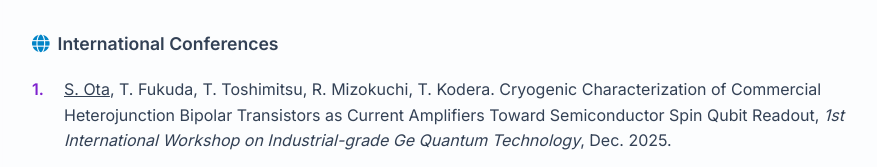
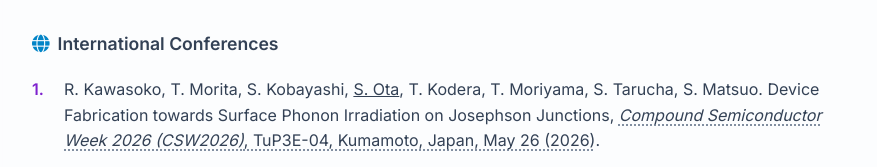
Before and after one commit to shunsuke-ota25/shunsuke-ota25.github.io, a plain HTML site: page index-en.html in a window 1280 px wide. Shown: the part 2889-3056 px from the top of the page, without its empty margins (323-1200 px from the left). Drawn offline with Linux system fonts and the light colour scheme.

Commit message:
feat: add CSW2026 conference presentation to publication list

```diff
--- a/index-en.html
+++ b/index-en.html
@@ -228,6 +228,11 @@
                     class="fas fa-globe" style="color:var(--accent-cyan); margin-right:8px;"></i>International
                 Conferences</h3>
             <ul class="number-list">
+                <li>R. Kawasoko, T. Morita, S. Kobayashi, <u>S. Ota</u>, T. Kodera, T. Moriyama, S. Tarucha, S. Matsuo.
+                    Device Fabrication towards Surface Phonon Irradiation on Josephson Junctions, <a
+                        href="https://pub.confit.atlas.jp/en/event/csw2026/presentation/TuP3E-04" target="_blank"
+                        rel="noopener noreferrer" class="stealth-link"><em>Compound Semiconductor Week 2026
+                            (CSW2026)</em>, TuP3E-04, Kumamoto, Japan, May 26 (2026)</a>.</li>
                 <li><u>S. Ota</u>, T. Fukuda, T. Toshimitsu, R. Mizokuchi, T. Kodera. Cryogenic Characterization of
                     Commercial
                     Heterojunction Bipolar Transistors as Current Amplifiers Toward Semiconductor Spin Qubit Readout,
```
Also changed, not shown: index.html (+5 -0 lines).
